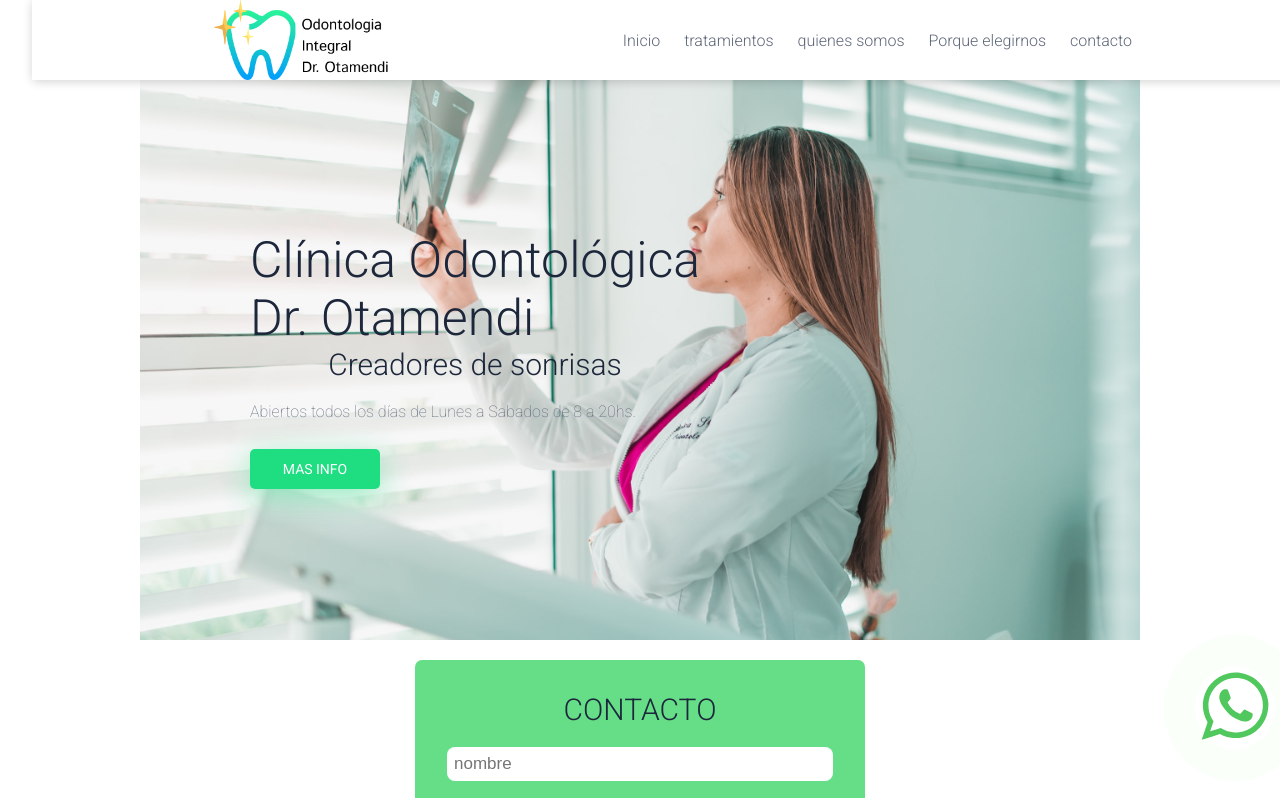
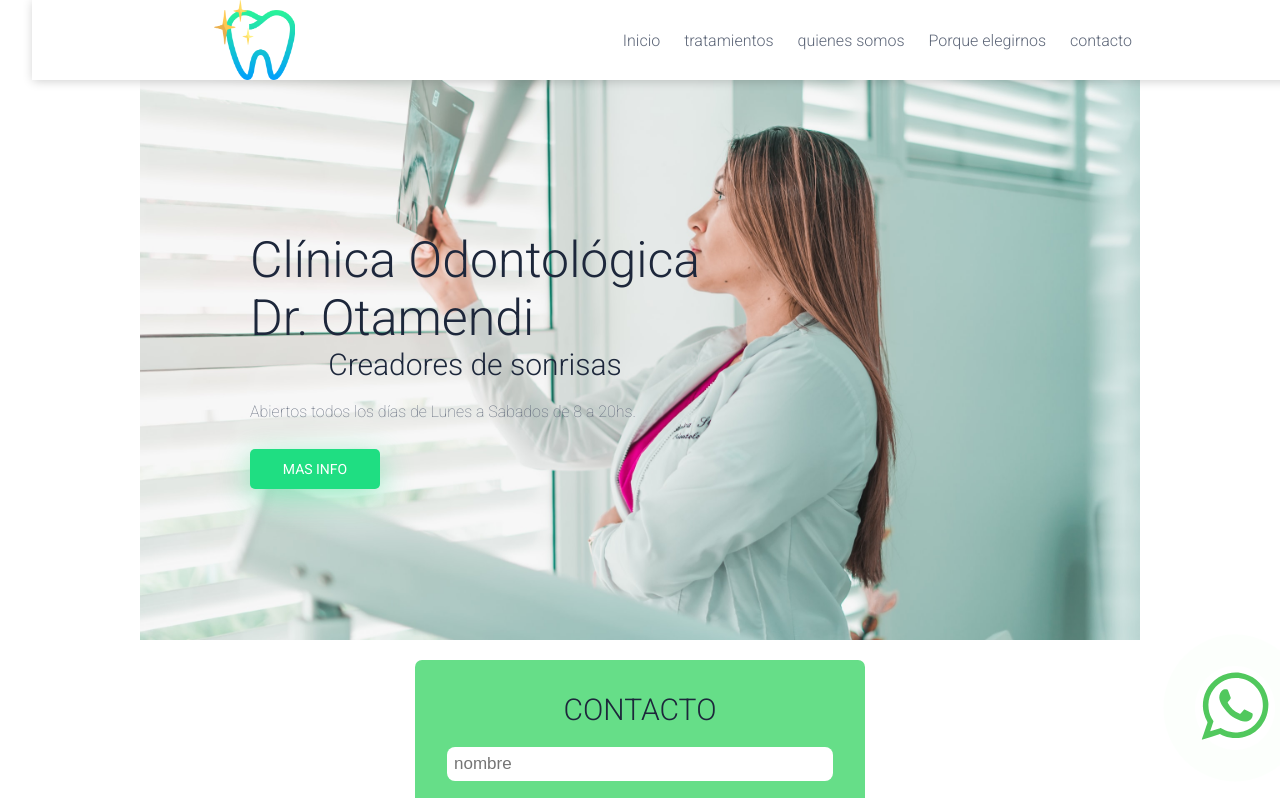
Before and after one commit to suamvi/odontointegralotamendi, a plain HTML site: page contacto.html in a window 1280 px wide. Shown: the top 798 px of the page. Drawn offline with nearby package versions, Linux system fonts and the light colour scheme.

Commit message:
Update contacto.html

```diff
--- a/contacto.html
+++ b/contacto.html
@@ -18,7 +18,7 @@
         <nav>
             <section class="contenedor nav">
                 <div class="logo">
-                    <img src="img/logo-jordan-alexander.png" alt="">
+                    <img src="img/odontoplus.png" alt="">
                 </div>
                 <div class="enlaces-header">
                     <a href="index.html">Inicio</a>
@@ -76,7 +76,7 @@
         <!-- inicio footer -->
         <footer>
             <div class="partFooter">
-                <br><img src="img/logo-jordan-alexander.png" alt="">
+                <br><img src="img/odontoplus.png" alt="">
             </div>
             <div class="partFooter">
                 <h4>Ubicacion</h4>
```
